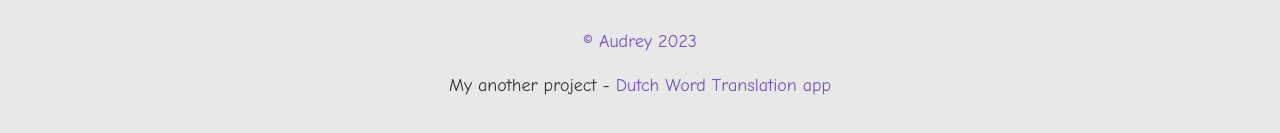
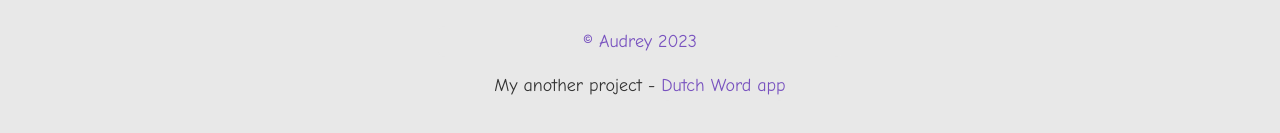
Before and after one commit to odrinl/dutch-comics, a React (Create React App) app: page / in a window 1280 px wide. Shown: the part 815-948 px from the top of the page. Built offline with nearby package versions, Linux system fonts and the light colour scheme.

Commit message:
changed text of link

```diff
--- a/src/components/Footer.jsx
+++ b/src/components/Footer.jsx
@@ -5,9 +5,7 @@ export default function Footer() {
         <a href='https://github.com/odrinl/dutch-comics'>&copy; Audrey 2023</a>
         <p>
           My another project -&nbsp;
-          <a href='https://dutchword.netlify.app/'>
-            Dutch Word Translation app
-          </a>
+          <a href='https://dutchword.netlify.app/'>Dutch Word app</a>
         </p>
       </div>
     </footer>
```
